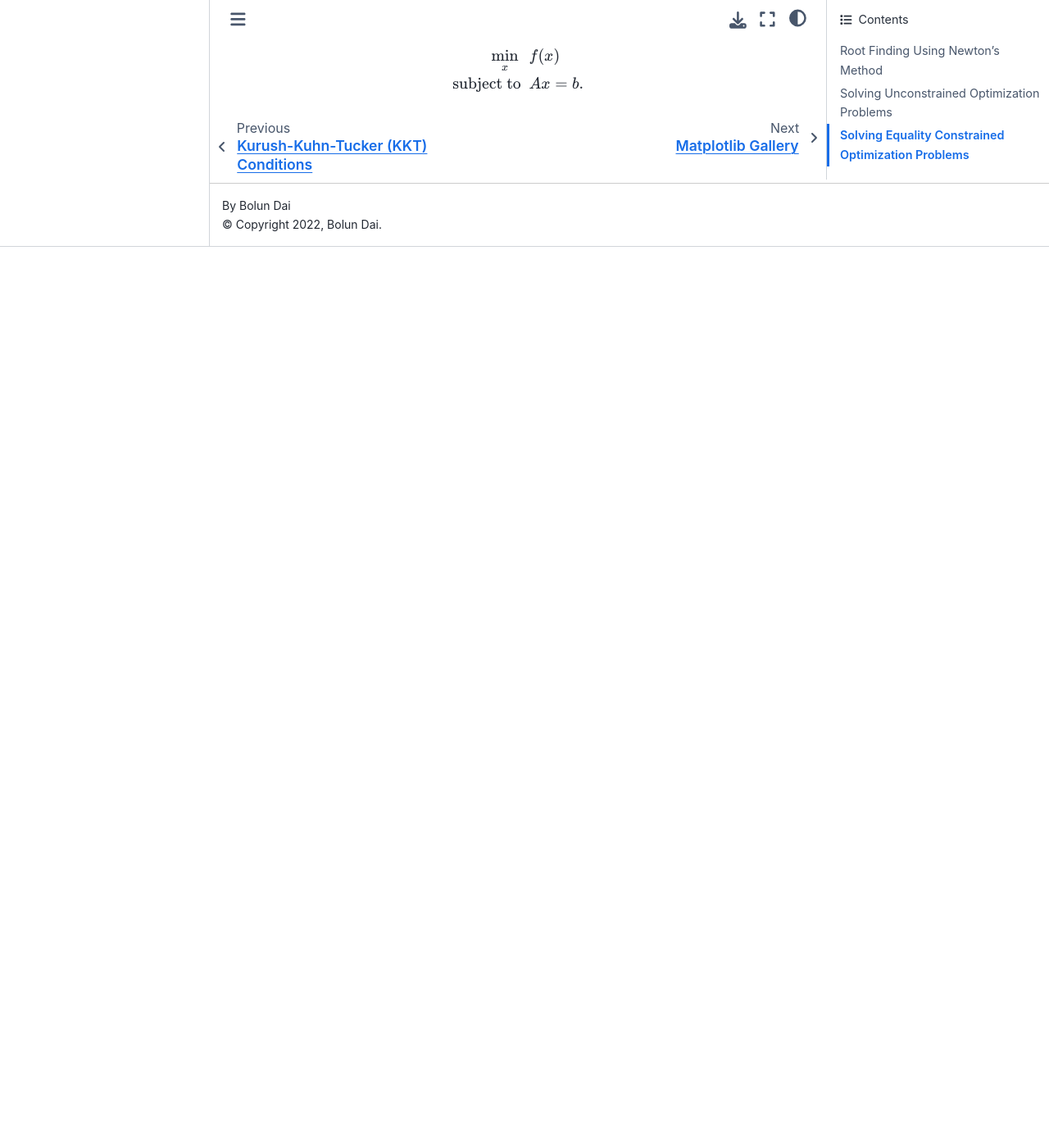
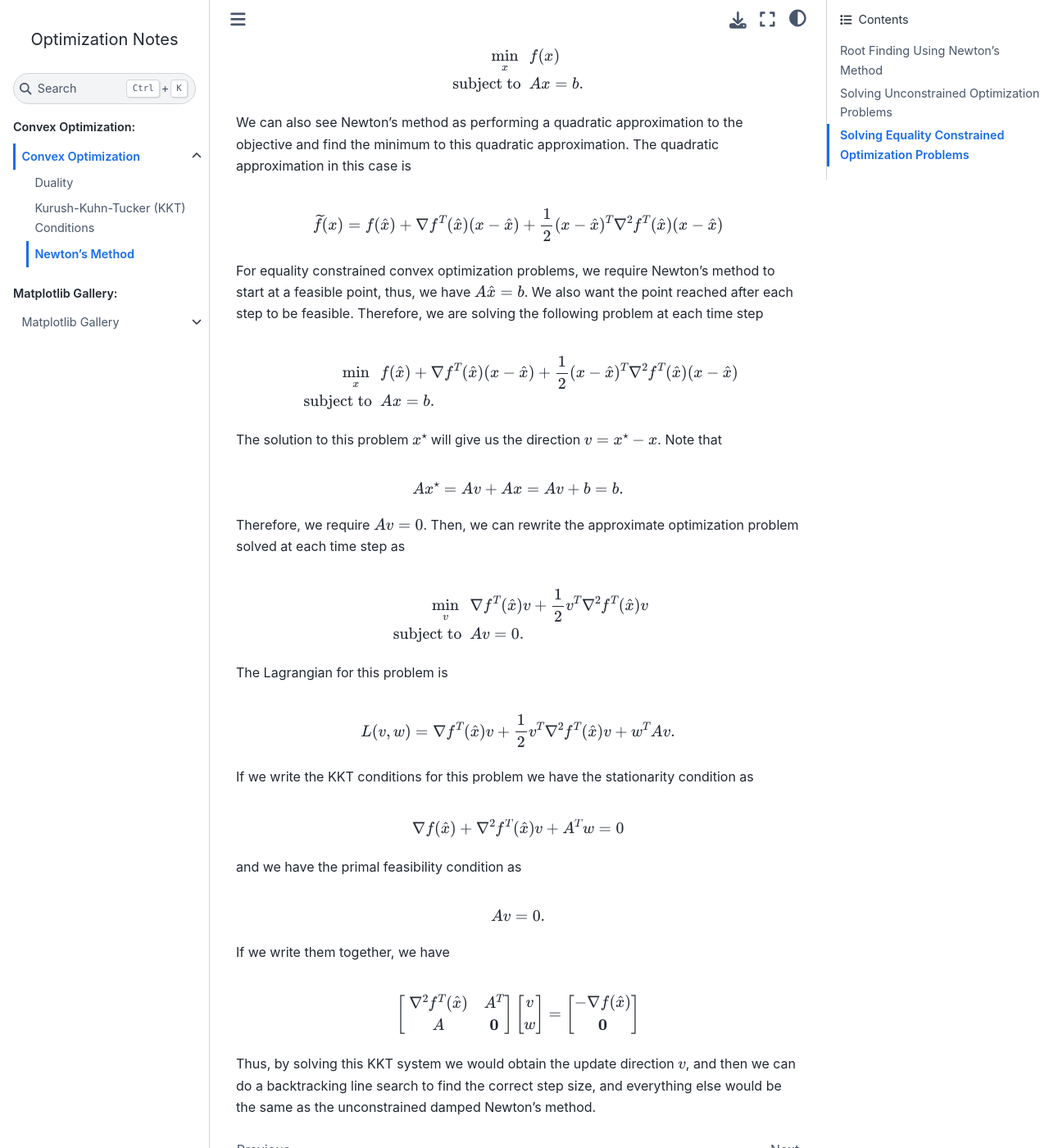
Before and after one commit to BolunDai0216/OptimizationNotes, a Sphinx documentation site: the page built from docs/source/convex_optimization/newtons_method.md, in a window 1280 px wide and 1400 px high, scrolled down 3710 px. Shown: the whole window at 82% size. Built offline with Sphinx 7.4.7 and the Sphinx Book theme 1.1.4, drawn with Linux system fonts in a browser that asks for light colours; before the commit the page ends 4011 px from its top, so only the background shows below that.

Commit message:
added equality constrained newton's method

```diff
--- a/docs/source/convex_optimization/newtons_method.md
+++ b/docs/source/convex_optimization/newtons_method.md
@@ -118,3 +118,69 @@ $$
 \mathrm{subject\ to}\ &\ Ax = b.
 \end{align}
 $$
+
+We can also see Newton's method as performing a quadratic approximation to the objective and find the minimum to this quadratic approximation. The quadratic approximation in this case is
+
+
+$$
+\widetilde{f}(x) = f(\hat{x}) + \nabla f^T(\hat{x})(x - \hat{x}) + \frac{1}{2}(x - \hat{x})^T\nabla^2f^T(\hat{x})(x - \hat{x})
+$$
+
+For equality constrained convex optimization problems, we require Newton's method to start at a feasible point, thus, we have $A\hat{x} = b$. We also want the point reached after each step to be feasible. Therefore, we are solving the following problem at each time step
+
+$$
+\begin{align}
+\min_x\ &\ f(\hat{x}) + \nabla f^T(\hat{x})(x - \hat{x}) + \frac{1}{2}(x - \hat{x})^T\nabla^2f^T(\hat{x})(x - \hat{x})\\
+\mathrm{subject\ to}\ &\ Ax = b.
+\end{align}
+$$
+
+The solution to this problem $x^\star$ will give us the direction $v = x^\star - x$. Note that
+
+$$
+Ax^\star = Av + Ax = Av + b = b.
+$$
+
+Therefore, we require $Av = 0$. Then, we can rewrite the approximate optimization problem solved at each time step as
+
+$$
+\begin{align}
+\min_v\ &\ \nabla f^T(\hat{x})v + \frac{1}{2}v^T\nabla^2f^T(\hat{x})v\\
+\mathrm{subject\ to}\ &\ Av = 0.
+\end{align}
+$$
+
+The Lagrangian for this problem is
+
+$$
+L(v, w) = \nabla f^T(\hat{x})v + \frac{1}{2}v^T\nabla^2f^T(\hat{x})v + w^TAv.
+$$
+
+If we write the KKT conditions for this problem we have the stationarity condition as
+
+$$
+\nabla f(\hat{x}) + \nabla^2f^T(\hat{x})v + A^Tw = 0
+$$
+
+and we have the primal feasibility condition as
+
+$$
+Av = 0.
+$$
+
+If we write them together, we have
+
+$$
+\begin{bmatrix}
+\nabla^2f^T(\hat{x}) & A^T\\
+A & \mathbf{0}
+\end{bmatrix}\begin{bmatrix}
+v\\
+w
+\end{bmatrix} = \begin{bmatrix}
+-\nabla f(\hat{x})\\
+\mathbf{0}
+\end{bmatrix}
+$$
+
+Thus, by solving this KKT system we would obtain the update direction $v$, and then we can do a backtracking line search to find the correct step size, and everything else would be the same as the unconstrained damped Newton's method.
```
